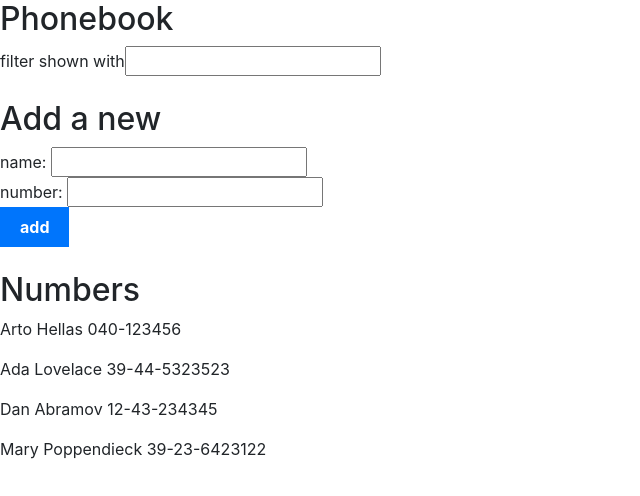
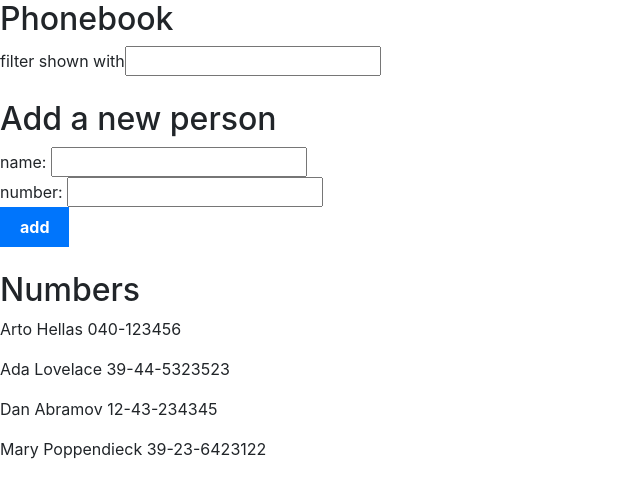
Before and after one commit to raguilar27/app, a React (Create React App) app: page / in a window 1280 px wide. Shown: the top 496 px of the page, without its empty margins (0-640 px from the left). Built offline with nearby package versions, Linux system fonts and the light colour scheme.

Commit message:
created persons component

```diff
--- a/src/components/part2/phonebookDir/Phonebook.js
+++ b/src/components/part2/phonebookDir/Phonebook.js
@@ -1,6 +1,7 @@
 import { useState } from "react";
 import Filter from "./filter";
 import PersonForm from "./personForm";
+import Persons from "./persons";
 
 const Phonebook = () => {
   const [persons, setPersons] = useState([
@@ -49,7 +50,7 @@ const Phonebook = () => {
       <h2>Phonebook</h2>
       <Filter newFilter={newFilter} handleFilterName={handleFilterName} />
       <br />
-      <h2>Add a new</h2>
+      <h2>Add a new person</h2>
       <PersonForm
         addPerson={addPerson}
         newName={newName}
@@ -59,20 +60,7 @@ const Phonebook = () => {
       />
       <br />
       <h2>Numbers</h2>
-      {persons
-        .filter((person) => {
-          if (!newFilter) return true;
-          if (
-            person.name.includes(newFilter) ||
-            person.number.includes(newFilter)
-          )
-            return true;
-        })
-        .map((person) => (
-          <p key={person.id}>
-            {person.name} {person.number}
-          </p>
-        ))}
+      <Persons persons={persons} newFilter={newFilter} />
     </div>
   );
 };
--- /dev/null
+++ b/src/components/part2/phonebookDir/persons.js
@@ -0,0 +1,22 @@
+const Persons = ({ persons, newFilter }) => {
+  return (
+    <div>
+      {persons
+        .filter((person) => {
+          if (!newFilter) return true;
+          if (
+            person.name.includes(newFilter) ||
+            person.number.includes(newFilter)
+          )
+            return true;
+        })
+        .map((person) => (
+          <p key={person.id}>
+            {person.name} {person.number}
+          </p>
+        ))}
+    </div>
+  );
+};
+
+export default Persons;
```
